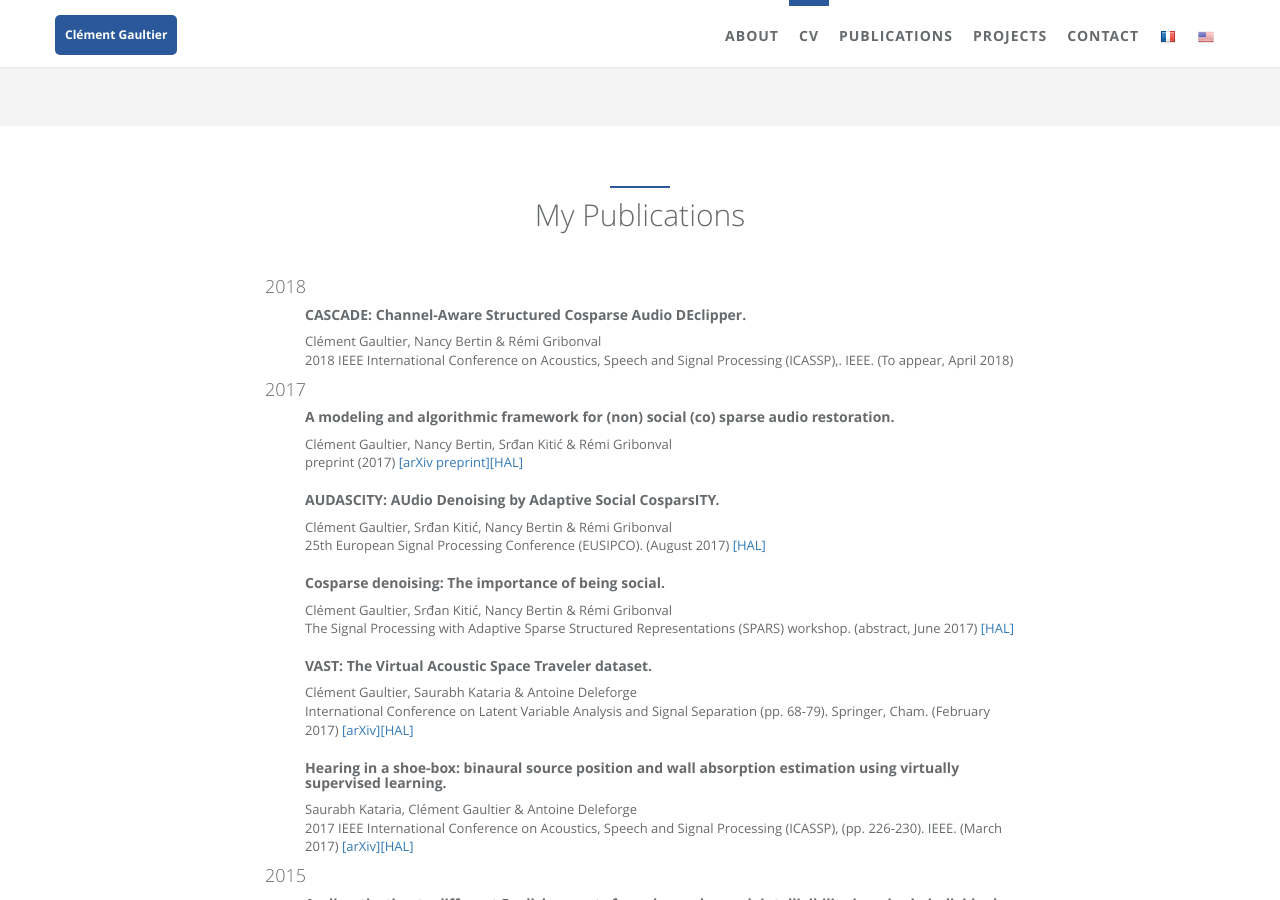
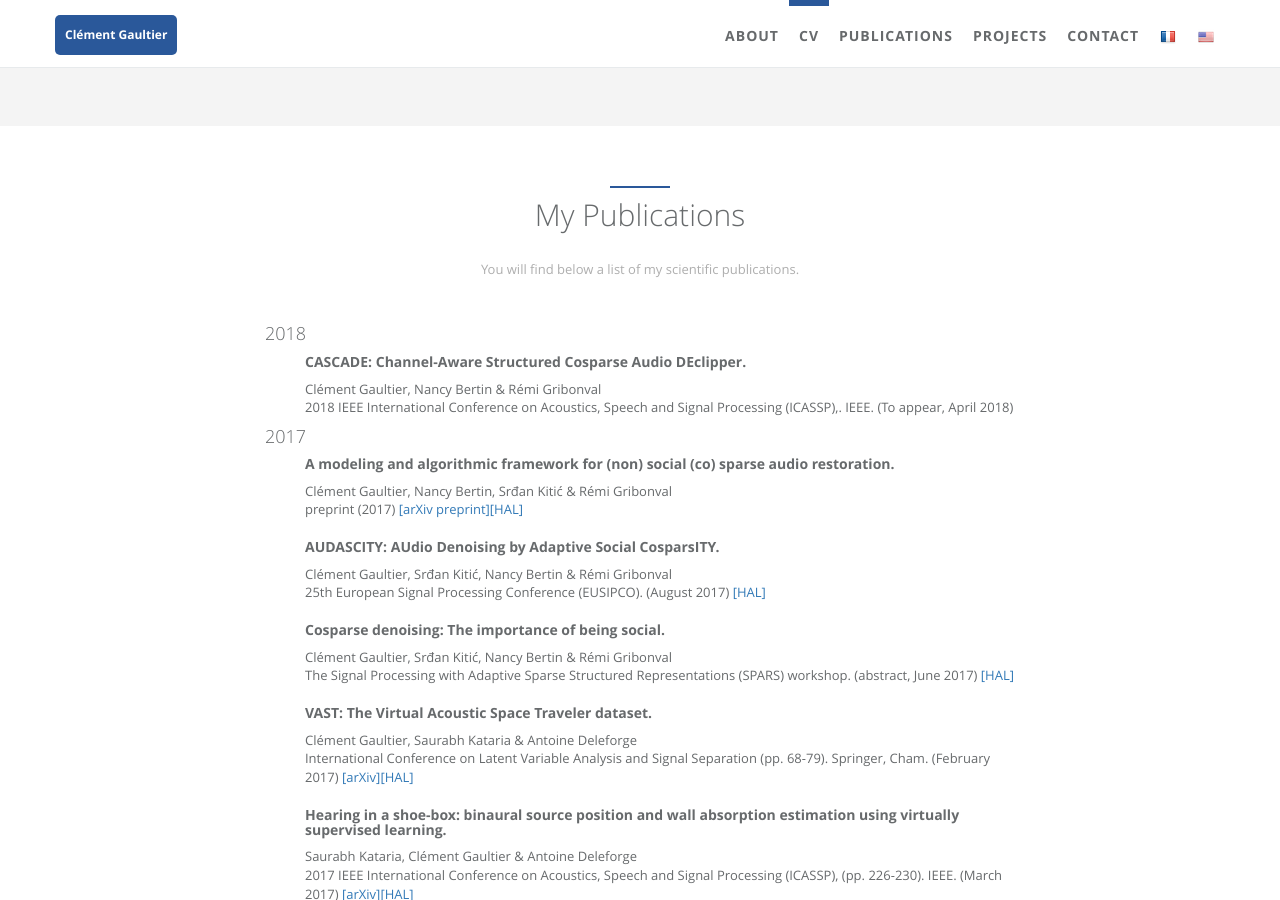
Before and after one commit to cgaultier/persoWeb, a Jekyll site: the page built from index.html, in a window 1280 px wide and 900 px high, scrolled down 2230 px. Built offline with Jekyll 4.4.1, drawn with Linux system fonts in a browser that asks for light colours; comment, search, counter and statistics services are not loaded.

Commit message:
publis intro fix

```diff
--- a/_includes/sections/publis.html
+++ b/_includes/sections/publis.html
@@ -3,9 +3,9 @@
         <div class="col-lg-12 text-center">
             <div class="navy-line"></div>
             <h1><span data-i18n="publications.my_publications">Publications</span></h1>
-            <!-- <p>
+            <p>
               <br /> <span data-i18n="publications.intro">You will find below a list of my scientific publications.</span>
-            </p> -->
+            </p>
         </div>
     </div>
 
```
